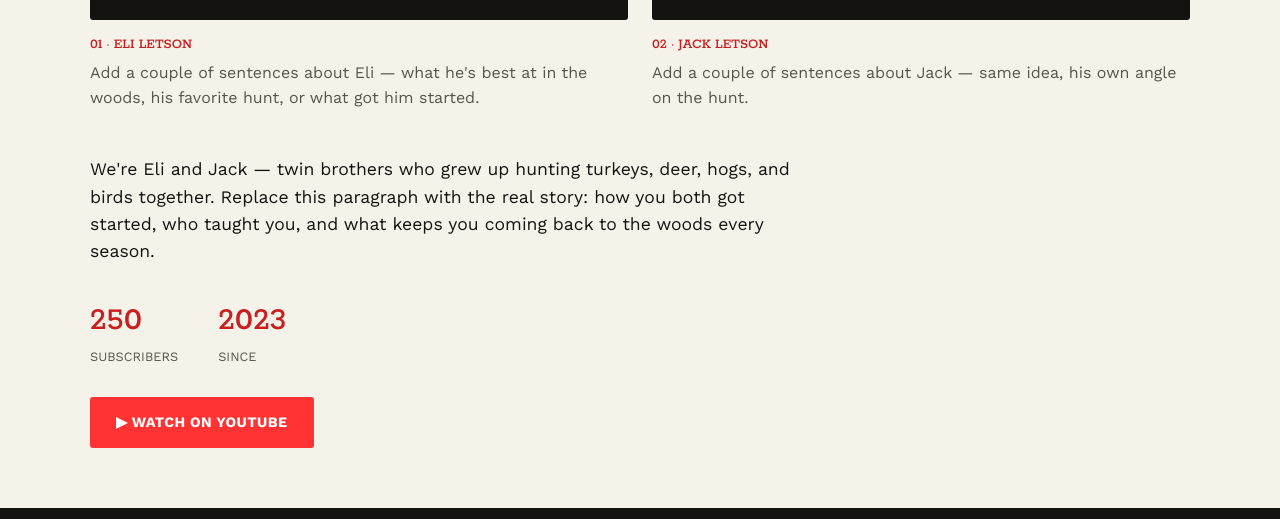
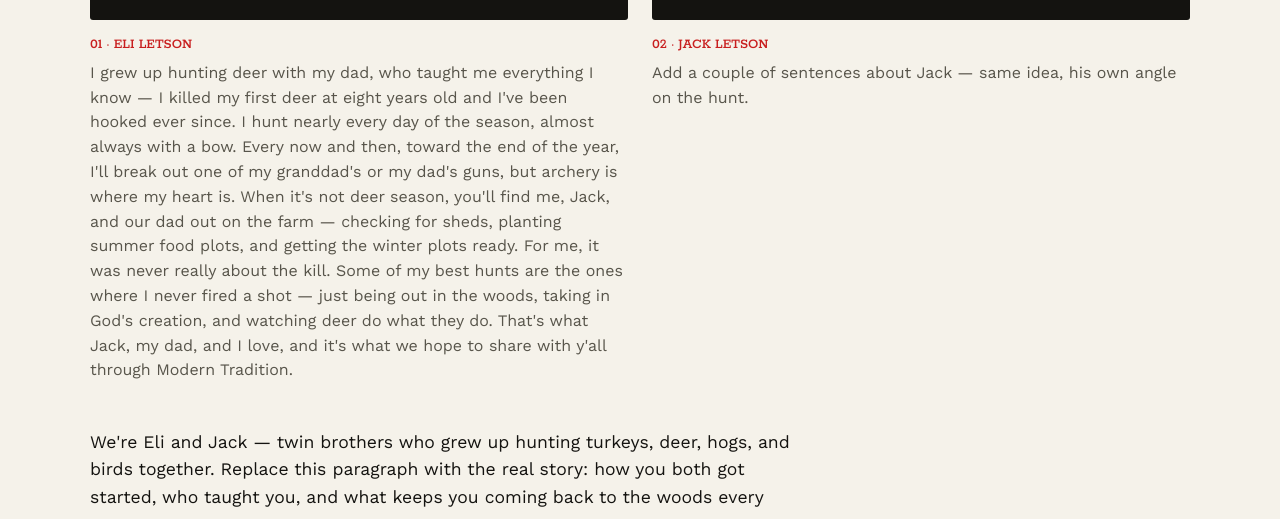
Before and after one commit to bbrycesmith/moderntradition, a plain HTML site: page about.html in a window 1280 px wide. Shown: the part 869-1388 px from the top of the page. Drawn offline with nearby package versions, Linux system fonts and the light colour scheme.

Commit message:
Add Eli's bio to the About page
Co-Authored-By: Claude Sonnet 5 <noreply@anthropic.com>

```diff
--- a/about.html
+++ b/about.html
@@ -38,8 +38,18 @@
         <img src="eli.jpg" alt="Eli Letson" class="portrait-block portrait-photo">
         <div class="twin-num">01 · Eli Letson</div>
         <p style="color:var(--color-ink-soft);">
-          Add a couple of sentences about Eli — what he's best at in the woods,
-          his favorite hunt, or what got him started.
+          I grew up hunting deer with my dad, who taught me everything I know —
+          I killed my first deer at eight years old and I've been hooked ever
+          since. I hunt nearly every day of the season, almost always with a
+          bow. Every now and then, toward the end of the year, I'll break out
+          one of my granddad's or my dad's guns, but archery is where my heart
+          is. When it's not deer season, you'll find me, Jack, and our dad out
+          on the farm — checking for sheds, planting summer food plots, and
+          getting the winter plots ready. For me, it was never really about
+          the kill. Some of my best hunts are the ones where I never fired a
+          shot — just being out in the woods, taking in God's creation, and
+          watching deer do what they do. That's what Jack, my dad, and I love,
+          and it's what we hope to share with y'all through Modern Tradition.
         </p>
       </div>
       <div class="twin-card">
```
